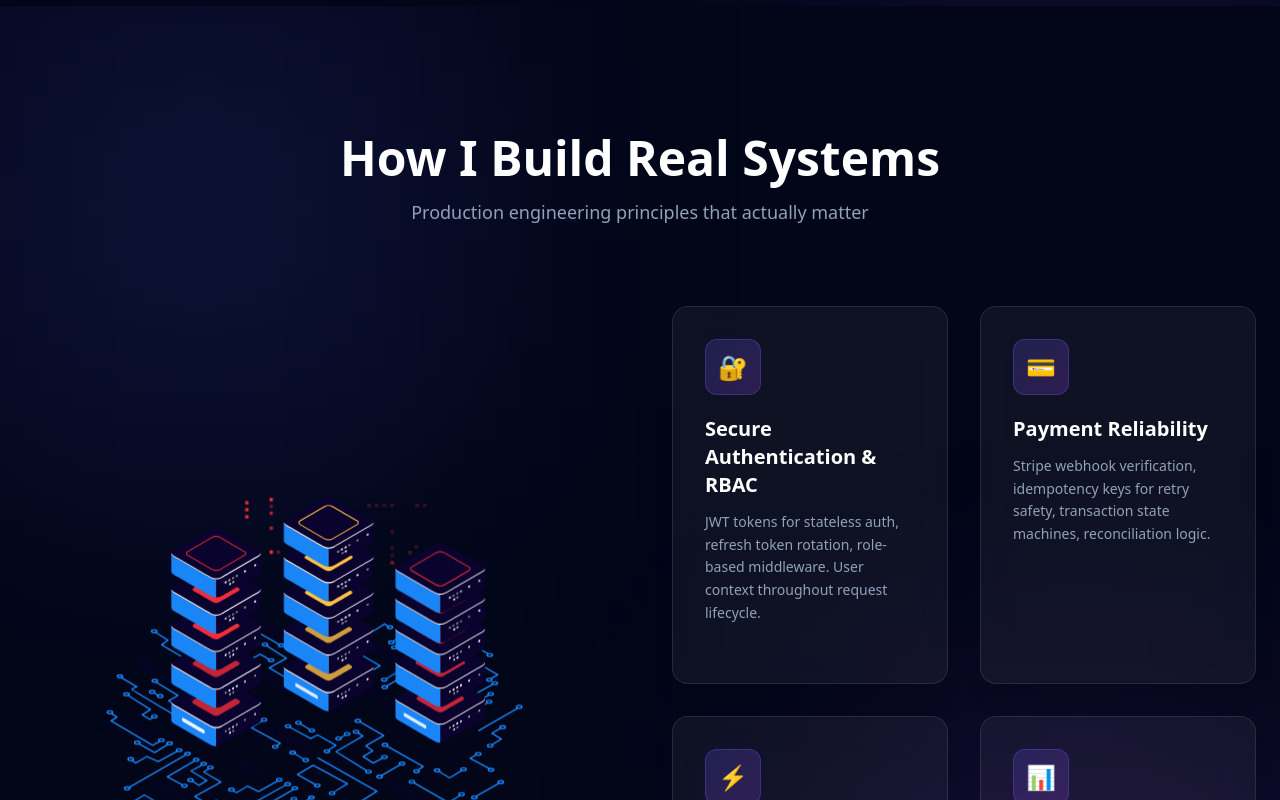
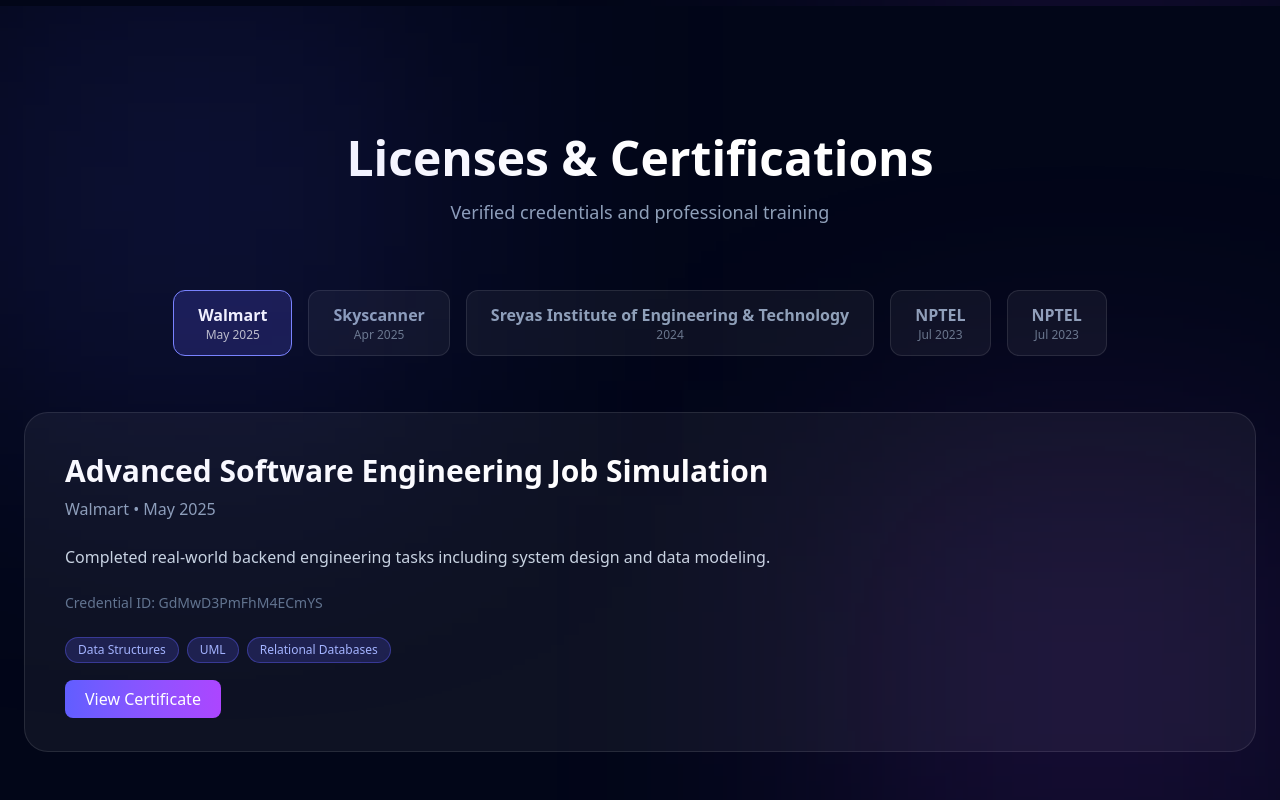
Before and after one commit to panakantinandu/nandu-portfolio, a React (Vite) app: page / in a window 1280 px wide. Shown: the part 2980-3780 px from the top of the page. Built offline with nearby package versions, Linux system fonts and the light colour scheme.

Commit message:
updated certificates

```diff
--- a/src/App-old.jsx
+++ b/src/App-old.jsx
@@ -626,6 +626,35 @@
           ))}
         </div>
       </section>
+      {/* CERTIFICATES */}
+      <section id="certificates" className="mx-auto max-w-6xl px-4 py-20">
+        <SectionHeader
+          title="Licenses & Certifications"
+          subtitle="Professional credentials and learning milestones."
+        />
+
+        <div className="grid gap-6 sm:grid-cols-2 md:grid-cols-3">
+          {certificates.map((cert) => (
+            <motion.div key={cert.title} {...fadeUp}>
+              <Card className="h-full">
+
+                <h3 className="text-base font-semibold text-white">
+                  {cert.title}
+                </h3>
+
+                <p className="mt-2 text-sm text-slate-400">
+                  {cert.issuer}
+                </p>
+
+                <p className="text-xs text-slate-500 mt-1">
+                  {cert.date}
+                </p>
+
+              </Card>
+            </motion.div>
+          ))}
+        </div>
+      </section>
 
       {/* GITHUB STATS */}
       <section id="github" className="mx-auto max-w-6xl px-4 py-20">
--- a/src/App.jsx
+++ b/src/App.jsx
@@ -142,6 +142,68 @@
     },
   },
 ];
+//certificates
+const CERTIFICATES = [
+  {
+    id: "walmart",
+    name: "Advanced Software Engineering Job Simulation",
+    issuer: "Walmart",
+    date: "May 2025",
+    credentialId: "GdMwD3PmFhM4ECmYS",
+    skills: ["Data Structures", "UML", "Relational Databases"],
+    description:
+      "Completed real-world backend engineering tasks including system design and data modeling.",
+    link: "https://forage-uploads-prod.s3.amazonaws.com/completion-certificates/prBZoAihniNijyD6d/oX6f9BbCL9kJDJzfg_prBZoAihniNijyD6d_hFspdJeJnuae3BoDB_1747109821353_completion_certificate.pdf"
+  },
+  {
+    id: "skyscanner",
+    name: "Software Engineering Job Simulation",
+    issuer: "Skyscanner",
+    date: "Apr 2025",
+    credentialId: "hdjhWrTH3R8dnkFQM",
+    skills: ["React.js", "Figma", "Microservices"],
+    description:
+      "Worked on frontend systems and microservices architecture simulation.",
+    link: "https://forage-uploads-prod.s3.amazonaws.com/completion-certificates/skoQmxqhtgWmKv2pm/p3xGFkpdot5H8NBih_skoQmxqhtgWmKv2pm_hFspdJeJnuae3BoDB_1745513981330_completion_certificate.pdf"
+  },
+  {
+    id: "python",
+    name: "Full Stack - Python",
+    issuer: "Sreyas Institute of Engineering & Technology",
+    date: "2024",
+    skills: ["Python"],
+    description:
+      "Built full-stack applications using Python technologies.",
+    link: "#"
+  },
+  {
+    id: "python-ds",
+    name: "Python for Data Science",
+    issuer: "NPTEL",
+    date: "Jul 2023",
+    skills: [
+      "Python",
+      "Data Science",
+      "Data Analysis",
+      "Data Visualization",
+      "Machine Learning",
+      "Big Data"
+    ],
+    description:
+      "Gained hands-on experience in data analysis, visualization, and machine learning using Python.",
+    link: "https://archive.nptel.ac.in/content/noc/NOC23/SEM2/Ecertificates/106/noc23-cs99/Course/NPTEL23CS99S4570083010087952.pdf"
+  },
+  {
+    id: "dbms",
+    name: "Database Management System",
+    issuer: "NPTEL",
+    date: "Jul 2023",
+    skills: ["SQL", "NoSQL", "Database Design"],
+    description:
+      "Learned database design, querying, and system architecture.",
+    link: "https://archive.nptel.ac.in/content/noc/NOC23/SEM2/Ecertificates/106/noc23-cs79/Course/NPTEL23CS79S3570127910087952.pdf"
+  }
+];
 
 // Production principles
 const SYSTEMS = [
@@ -203,6 +265,7 @@
   const navItems = [
     { id: "about", label: "About" },
     { id: "projects", label: "Projects" },
+    { id: "certificates", label: "Certificates"},
     { id: "systems", label: "Systems" },
     { id: "skills", label: "Skills" },
     { id: "contact", label: "Contact" },
@@ -773,6 +836,100 @@
 }
 
 
+function CertificatesSection() {
+  const [selectedCert, setSelectedCert] = useState("walmart");
+  const currentCert = CERTIFICATES.find(c => c.id === selectedCert);
+
+  return (
+      <section
+        id="certificates"
+        className="relative py-32 px-6 bg-slate-950 overflow-hidden"
+      >
+      {/* Background */}
+      <div className="absolute top-0 left-0 w-96 h-96 bg-indigo-500/20 blur-[140px]"></div>
+      <div className="absolute bottom-0 right-0 w-96 h-96 bg-purple-500/20 blur-[140px]"></div>
+
+      <div className="max-w-7xl mx-auto">
+
+        {/* Title */}
+        <div className="text-center mb-16">
+          <h2 className="text-5xl font-bold text-white mb-4">
+            Licenses & Certifications
+          </h2>
+          <p className="text-slate-400 text-lg">
+            Verified credentials and professional training
+          </p>
+        </div>
+
+        {/* Tabs */}
+        <div className="flex flex-wrap justify-center gap-4 mb-14">
+          {CERTIFICATES.map(cert => (
+            <button
+              key={cert.id}
+              onClick={() => setSelectedCert(cert.id)}
+              className={`px-6 py-3 rounded-xl border transition ${
+                selectedCert === cert.id
+                  ? "bg-indigo-500/20 border-indigo-400 text-white"
+                  : "bg-white/5 border-white/10 text-slate-400"
+              }`}
+            >
+              <div className="font-semibold">{cert.issuer}</div>
+              <div className="text-xs opacity-70">{cert.date}</div>
+            </button>
+          ))}
+        </div>
+
+        {/* Card */}
+        {currentCert && (
+          <div className="rounded-3xl border border-white/10 bg-white/5 p-10">
+
+            <h3 className="text-3xl font-bold text-white mb-2">
+              {currentCert.name}
+            </h3>
+
+            <p className="text-slate-400 mb-6">
+              {currentCert.issuer} • {currentCert.date}
+            </p>
+
+            <p className="text-slate-300 mb-6">
+              {currentCert.description}
+            </p>
+
+            {currentCert.credentialId && (
+              <p className="text-sm text-slate-500 mb-6">
+                Credential ID: {currentCert.credentialId}
+              </p>
+            )}
+
+            {/* Skills */}
+            <div className="flex flex-wrap gap-2 mb-6">
+              {currentCert.skills.map(skill => (
+                <span
+                  key={skill}
+                  className="px-3 py-1 text-xs rounded-full bg-indigo-500/20 text-indigo-300 border border-indigo-500/40"
+                >
+                  {skill}
+                </span>
+              ))}
+            </div>
+
+            {/* Button */}
+            <a
+              href={currentCert.link}
+              target="_blank"
+              className="px-5 py-2 rounded-lg bg-gradient-to-r from-indigo-500 to-purple-500 text-white"
+            >
+              View Certificate
+            </a>
+
+          </div>
+        )}
+
+      </div>
+    </section>
+  );
+}
+
 function SystemsSection() {
   return (
     <section
@@ -1107,6 +1264,7 @@
       <HeroSection />
       <AboutSection />
       <ProjectsSection />
+      <CertificatesSection/>
       <SystemsSection />
       <SkillsSection />
       <ContactSection />
```
